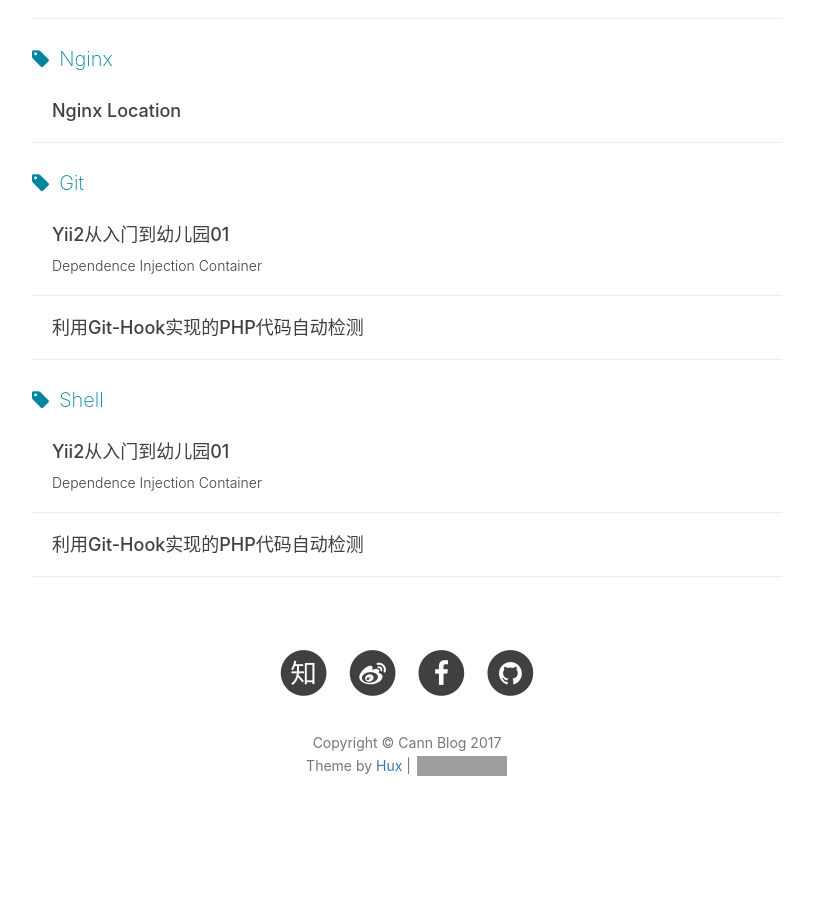
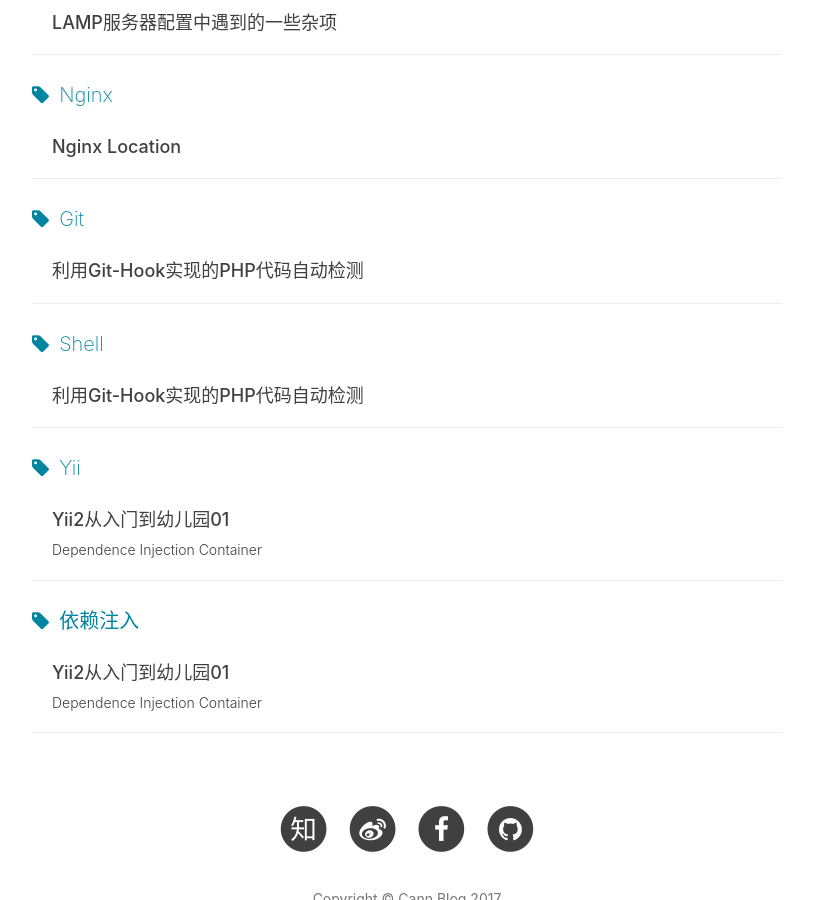
Before and after one commit to cnny/cnny.github.io, a Jekyll site: the page built from tags.html, in a window 1280 px wide and 900 px high, scrolled down 1322 px. Shown: the whole window, without its empty margins (233-1046 px from the left). Built offline with Jekyll 4.4.1, drawn with Linux system fonts in a browser that asks for light colours; nearby versions of some CDN libraries; comment, search, counter and statistics services are not loaded; before the commit the page ends 2165 px from its top, so only the background shows below that; grey boxes are pictures that could not be loaded.

Commit message:
Yii2从入门到幼儿园——Dependence Injection Container update

```diff
--- a/_posts/2017-10-19-yii2-Dependence-Injection-Container.md
+++ b/_posts/2017-10-19-yii2-Dependence-Injection-Container.md
@@ -6,9 +6,9 @@ date:       2017-10-19 20:41:00
 author:     "Yuu"
 header-img: "img/20171019.jpg"
 tags:
-    - Git
+    - Yii
     - PHP
-    - Shell
+    - 依赖注入
 ---
 
 ### Yii2从入门到幼儿园01——Dependence Injection Container
```
